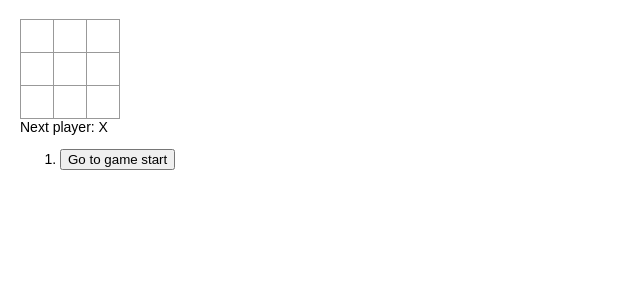
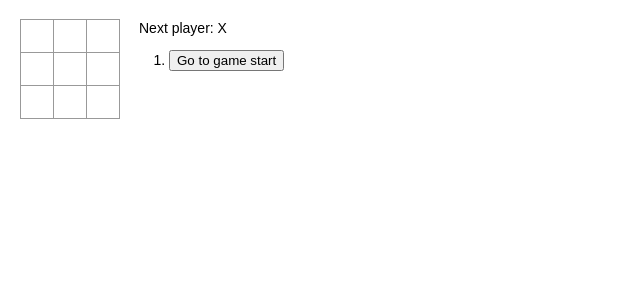
Before and after one commit to anastasia-a-zhivaeva/tic-tac-toe, a React (Create React App) app: page / in a window 1280 px wide. Shown: the top 300 px of the page, without its empty margins (0-640 px from the left). Built offline with nearby package versions, Linux system fonts and the light colour scheme.

Commit message:
Added props and state types

```diff
--- a/src/components/Board/Board.tsx
+++ b/src/components/Board/Board.tsx
@@ -2,8 +2,13 @@ import React from 'react';
 import Square from '../Square';
 import './Board.scss';
 
-class Board extends React.Component {
-  renderSquare(i) {
+type BoardProps = {
+  squares: string[];
+  onClick: (i: number) => void;
+};
+
+class Board extends React.Component<BoardProps> {
+  renderSquare(i: number) {
     return(
       <Square
         value={this.props.squares[i]}
--- a/src/components/Game/Game.tsx
+++ b/src/components/Game/Game.tsx
@@ -1,8 +1,21 @@
 import React from 'react';
 import Board from '../Board';
+import './Game.scss';
 
-class Game extends React.Component {
-  constructor(props) {
+type GameProps = {};
+
+type GameHistory = {
+  squares: string[];
+};
+
+type GameState = {
+  history: GameHistory[];
+  stepNumber: number;
+  xIsNext: boolean;
+}
+
+class Game extends React.Component<GameProps, GameState> {
+  constructor(props: GameProps) {
     super(props);
     this.state = {
       history: [{
@@ -13,7 +26,7 @@ class Game extends React.Component {
     };
   }
 
-  handleClick(i) {
+  handleClick(i: number) {
     const history = this.state.history.slice(0, this.state.stepNumber + 1);
     const current = history[history.length - 1];
     const squares = current.squares.slice();
@@ -30,7 +43,7 @@ class Game extends React.Component {
     });
   }
 
-  jumpTo(step) {
+  jumpTo(step: number) {
     this.setState({
       stepNumber: step,
       xIsNext: (step % 2) === 0,
@@ -78,7 +91,7 @@ class Game extends React.Component {
 
 
 
-function calculateWinner(squares) {
+function calculateWinner(squares: string[]) {
   const lines = [
     [0, 1, 2],
     [3, 4, 5],
```
Also changed, not shown: package.json (+5 -5 lines), src/components/Square/Square.tsx (+6 -1 lines), 2 other files (tests, documents, lock files or other folders).
